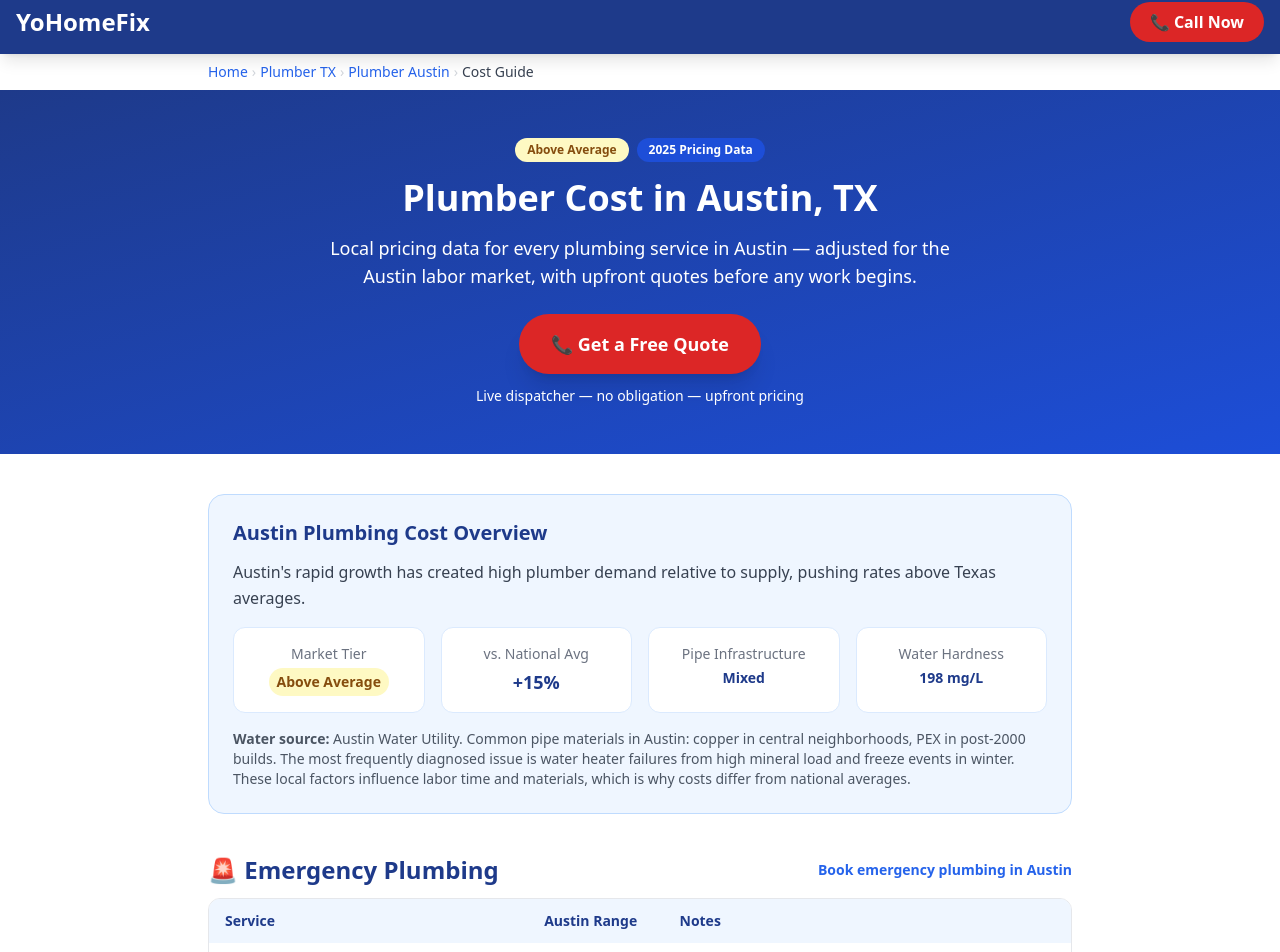
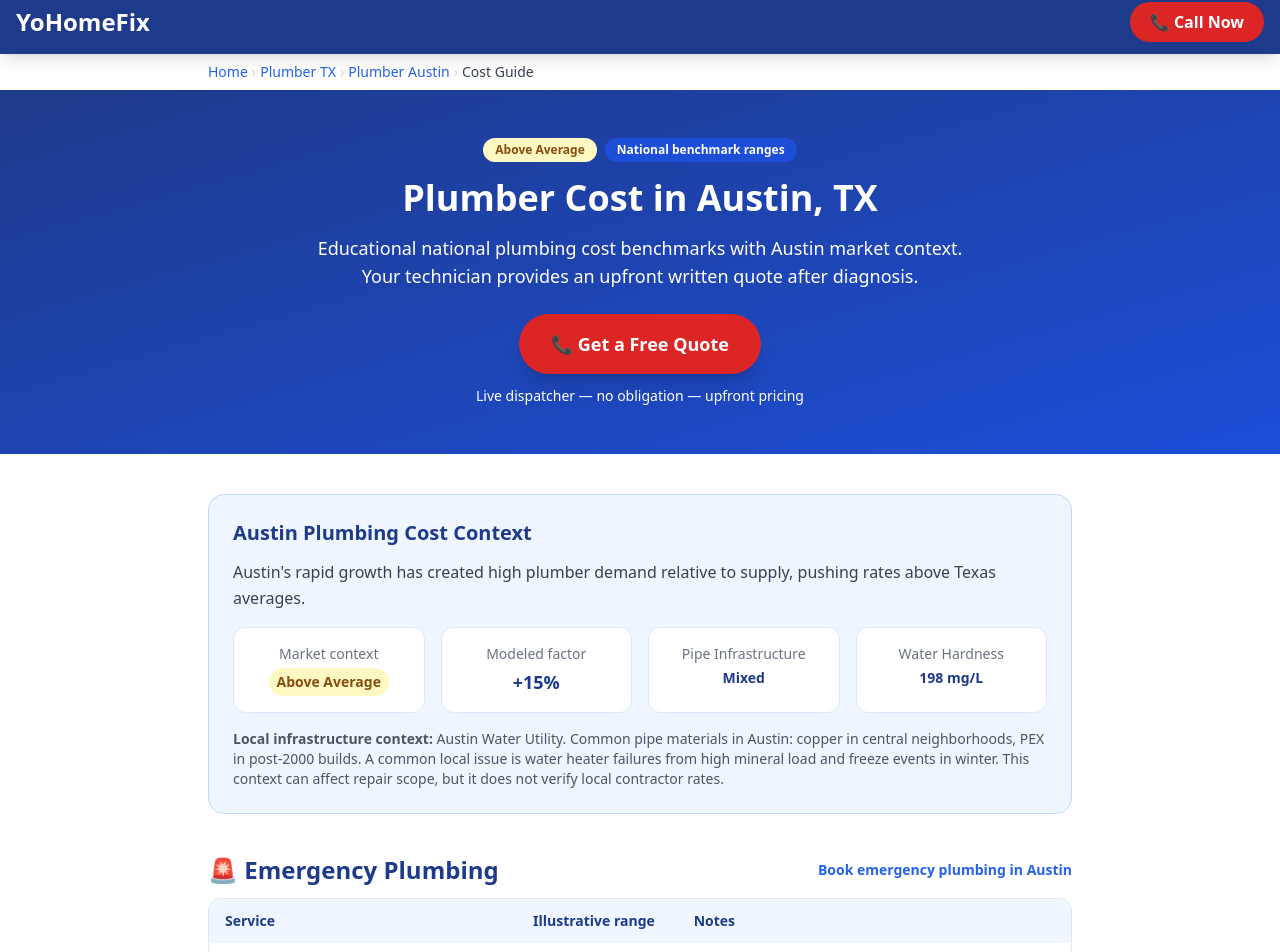
Before and after one commit to asimexports123/pseo-plumbing-site, a Next.js app: page /cost/austin in a window 1280 px wide. Shown: the part 42-994 px from the top of the page. Built offline with nearby package versions, Linux system fonts and the light colour scheme; no server answers.

Commit message:
Clarify city cost guide methodology

```diff
--- a/pages/cost/[city].js
+++ b/pages/cost/[city].js
@@ -15,21 +15,21 @@ import { buildOrganizationSchema, buildWebSiteSchema, buildPersonSchema } from '
 import { getDeterministicLastReviewed } from '../../lib/dateUtils';
 
 const CITY_COST_PROFILE = {
-  'New York':      { multiplier: 1.45, tier: 'Premium Market', note: 'NYC labor costs run 40-50% above national average due to high cost of living, union labor prevalence, and parking/access surcharges in dense boroughs.' },
-  'Los Angeles':   { multiplier: 1.35, tier: 'Premium Market', note: 'LA metro plumbing costs reflect high labor rates, traffic time costs between jobs, and elevated material costs due to California regulations.' },
-  'Chicago':       { multiplier: 1.20, tier: 'Above Average',  note: "Chicago's union plumber labor rates and older housing stock (requiring more complex repairs) push costs above the national midpoint." },
-  'Houston':       { multiplier: 0.95, tier: 'Near Average',   note: "Houston's competitive plumbing market and lower cost of living keep rates near or slightly below national averages despite high service volume." },
-  'Phoenix':       { multiplier: 1.05, tier: 'Near Average',   note: 'Phoenix costs are near the national average, though summer peak demand can affect scheduling premiums.' },
-  'Dallas':        { multiplier: 0.98, tier: 'Near Average',   note: "Dallas-Fort Worth's large contractor base creates competitive pricing — most residential plumbing rates fall within the national average range." },
-  'San Antonio':   { multiplier: 0.90, tier: 'Below Average',  note: 'San Antonio has one of the lower plumbing cost profiles among major US metros, reflecting lower overall cost of living and strong local contractor supply.' },
-  'San Diego':     { multiplier: 1.30, tier: 'Premium Market', note: 'San Diego labor and material costs track closely with other Southern California markets — elevated by state licensing requirements and high living costs.' },
-  'Austin':        { multiplier: 1.15, tier: 'Above Average',  note: "Austin's rapid growth has created high plumber demand relative to supply, pushing rates above Texas averages." },
-  'Philadelphia':  { multiplier: 1.25, tier: 'Above Average',  note: "Philadelphia's aging housing stock and union labor prevalence push rates above the national midpoint." },
+  'New York':      { factor: 1.45, tier: 'Premium Market', note: 'NYC labor costs run 40-50% above national average due to high cost of living, union labor prevalence, and parking/access surcharges in dense boroughs.' },
+  'Los Angeles':   { factor: 1.35, tier: 'Premium Market', note: 'LA metro plumbing costs reflect high labor rates, traffic time costs between jobs, and elevated material costs due to California regulations.' },
+  'Chicago':       { factor: 1.20, tier: 'Above Average',  note: "Chicago's union plumber labor rates and older housing stock (requiring more complex repairs) push costs above the national midpoint." },
+  'Houston':       { factor: 0.95, tier: 'Near Average',   note: "Houston's competitive plumbing market and lower cost of living keep rates near or slightly below national averages despite high service volume." },
+  'Phoenix':       { factor: 1.05, tier: 'Near Average',   note: 'Phoenix costs are near the national average, though summer peak demand can affect scheduling premiums.' },
+  'Dallas':        { factor: 0.98, tier: 'Near Average',   note: "Dallas-Fort Worth's large contractor base creates competitive pricing — most residential plumbing rates fall within the national average range." },
+  'San Antonio':   { factor: 0.90, tier: 'Below Average',  note: 'San Antonio has one of the lower plumbing cost profiles among major US metros, reflecting lower overall cost of living and strong local contractor supply.' },
+  'San Diego':     { factor: 1.30, tier: 'Premium Market', note: 'San Diego labor and material costs track closely with other Southern California markets — elevated by state licensing requirements and high living costs.' },
+  'Austin':        { factor: 1.15, tier: 'Above Average',  note: "Austin's rapid growth has created high plumber demand relative to supply, pushing rates above Texas averages." },
+  'Philadelphia':  { factor: 1.25, tier: 'Above Average',  note: "Philadelphia's aging housing stock and union labor prevalence push rates above the national midpoint." },
 };
 
 function getCostTable(cityName) {
-  const profile = CITY_COST_PROFILE[cityName] || { multiplier: 1.0 };
-  const m = profile.multiplier;
+  const profile = CITY_COST_PROFILE[cityName] || { factor: 1.0 };
+  const m = profile.factor;
   function adj(low, high) {
     return { low: `$${Math.round(low * m / 5) * 5}`, high: `$${Math.round(high * m / 5) * 5}` };
   }
@@ -84,15 +84,14 @@ function getCostTable(cityName) {
 }
 
 function getCostFaqs(cityName, profile) {
-  const p = CITY_COST_PROFILE[cityName] || { multiplier: 1.0 };
   return [
     {
-      q: `How much does a plumber cost in ${cityName}?`,
-      a: `Plumbing costs in ${cityName} are ${profile.tier === 'Premium Market' ? 'above the national average' : profile.tier === 'Above Average' ? 'somewhat above the national average' : 'near the national average'}. ${profile.note} A standard service call typically runs $${Math.round(75 * p.multiplier / 5) * 5}–$${Math.round(150 * p.multiplier / 5) * 5}. Emergency and after-hours rates do not carry a surcharge at YoHomeFix.`,
+      q: `How should I use the ${cityName} plumbing cost ranges?`,
+      a: `This guide applies a market-context factor to educational national benchmarks; it is not verified ${cityName} contractor rate data. ${profile.note} Your actual quote depends on diagnosis, access, materials, permits, and the approved scope of work.`,
     },
     {
       q: `Why do plumbing costs in ${cityName} differ from national averages?`,
-      a: `${profile.note} National average figures are useful benchmarks, but your actual quote reflects local labor markets, permit requirements, and the specific scope of your job. All pricing through YoHomeFix is provided upfront in writing before any work begins.`,
+      a: `${profile.note} The figures are illustrative benchmarks, not a verified survey of ${cityName} contractor rates. Your actual quote reflects the diagnosed issue, access, materials, permits, and the approved scope of work.`,
     },
     {
       q: `Does YoHomeFix charge extra for emergency plumbing in ${cityName}?`,
@@ -121,7 +120,7 @@ export async function getStaticProps({ params }) {
   if (!cityName) return { notFound: true };
   const cityEntry = SEED_CITIES.find((c) => c.name === cityName);
   if (!cityEntry) return { notFound: true };
-  const profile = CITY_COST_PROFILE[cityName] || { multiplier: 1.0, tier: 'Near Average', note: '' };
+  const profile = CITY_COST_PROFILE[cityName] || { factor: 1.0, tier: 'Near Average', note: '' };
   const costTable = getCostTable(cityName);
   const faqs = getCostFaqs(cityName, profile);
   const cityData = CITY_DATA[cityName] || {};
@@ -134,8 +133,8 @@ export default function CostPage({ cityName, stateCode, profile, costTable, faqs
   const canonical = `${domain}/cost/${slug}`;
   const coords = CITY_COORDS[cityName];
 
-  const title = `Plumber Cost in ${cityName}, ${stateCode} — 2025 Pricing Guide | YoHomeFix`;
-  const description = `How much does a plumber cost in ${cityName}? Local pricing data for emergency plumbing, drain cleaning, leak repair, pipe burst, and water heater service — upfront quotes guaranteed.`;
+  const title = `Plumber Cost in ${cityName}, ${stateCode} — Pricing Guide | YoHomeFix`;
+  const description = `Educational plumbing cost ranges for ${cityName}: national benchmarks, market-context factors, and pricing considerations for emergency plumbing, drains, leaks, pipes, and water heaters.`;
   const lastReviewed = getDeterministicLastReviewed(`cost-${slug}`);
 
   const breadcrumbs = [
@@ -243,11 +242,11 @@ export default function CostPage({ cityName, stateCode, profile, costTable, faqs
           <div className="max-w-3xl mx-auto">
             <div className="flex justify-center gap-2 mb-4">
               <span className={`text-xs font-bold px-3 py-1 rounded-full ${tierColor}`}>{profile.tier}</span>
-              <span className="text-xs font-bold px-3 py-1 rounded-full bg-blue-700 text-white">2025 Pricing Data</span>
+              <span className="text-xs font-bold px-3 py-1 rounded-full bg-blue-700 text-white">National benchmark ranges</span>
             </div>
             <h1 className="text-3xl md:text-4xl font-extrabold mb-4">Plumber Cost in {cityName}, {stateCode}</h1>
             <p className="speakable-intro text-white text-lg mb-6 max-w-2xl mx-auto">
-              Local pricing data for every plumbing service in {cityName} — adjusted for the {cityName} labor market, with upfront quotes before any work begins.
+              Educational national plumbing cost benchmarks with {cityName} market context. Your technician provides an upfront written quote after diagnosis.
             </p>
             <a href={`tel:${PHONE_NUMBER}`} className="inline-flex items-center gap-3 bg-red-600 hover:bg-red-500 text-white px-8 py-4 rounded-full text-lg font-extrabold shadow-xl">
               📞 Get a Free Quote
@@ -259,17 +258,17 @@ export default function CostPage({ cityName, stateCode, profile, costTable, faqs
         <main className="max-w-4xl mx-auto w-full px-4 py-10">
 
           <div className="bg-blue-50 border border-blue-200 rounded-2xl p-6 mb-10">
-            <h2 className="text-xl font-bold text-blue-900 mb-3">{cityName} Plumbing Cost Overview</h2>
+            <h2 className="text-xl font-bold text-blue-900 mb-3">{cityName} Plumbing Cost Context</h2>
             <p className="text-gray-700 leading-relaxed mb-4">{profile.note}</p>
             <div className="grid sm:grid-cols-2 md:grid-cols-4 gap-4 text-sm mb-4">
               <div className="bg-white rounded-xl border border-blue-100 p-4 text-center">
-                <p className="text-gray-500 mb-1">Market Tier</p>
+                <p className="text-gray-500 mb-1">Market context</p>
                 <p className={`font-bold text-sm px-2 py-1 rounded-full inline-block ${tierColor}`}>{profile.tier}</p>
               </div>
               <div className="bg-white rounded-xl border border-blue-100 p-4 text-center">
-                <p className="text-gray-500 mb-1">vs. National Avg</p>
+                <p className="text-gray-500 mb-1">Modeled factor</p>
                 <p className="font-bold text-blue-900 text-lg">
-                  {profile.multiplier > 1 ? `+${Math.round((profile.multiplier - 1) * 100)}%` : profile.multiplier < 1 ? `-${Math.round((1 - profile.multiplier) * 100)}%` : 'On par'}
+                  {profile.factor > 1 ? `+${Math.round((profile.factor - 1) * 100)}%` : profile.factor < 1 ? `-${Math.round((1 - profile.factor) * 100)}%` : 'Baseline'}
                 </p>
               </div>
               <div className="bg-white rounded-xl border border-blue-100 p-4 text-center">
@@ -283,10 +282,10 @@ export default function CostPage({ cityName, stateCode, profile, costTable, faqs
             </div>
             {cityData.waterUtility && (
               <p className="text-sm text-gray-600">
-                <strong>Water source:</strong> {cityData.waterUtility}.
+                <strong>Local infrastructure context:</strong> {cityData.waterUtility}.
                 {cityData.pipeMaterial && ` Common pipe materials in ${cityName}: ${cityData.pipeMaterial}.`}
-                {cityData.dominantFailure && ` The most frequently diagnosed issue is ${cityData.dominantFailure}.`}
-                {' '}These local factors influence labor time and materials, which is why costs differ from national averages.
+                {cityData.dominantFailure && ` A common local issue is ${cityData.dominantFailure}.`}
+                {' '}This context can affect repair scope, but it does not verify local contractor rates.
               </p>
             )}
           </div>
@@ -304,7 +303,7 @@ export default function CostPage({ cityName, stateCode, profile, costTable, faqs
                   <thead>
                     <tr className="bg-blue-50 text-blue-900">
                       <th className="text-left px-4 py-3 font-semibold">Service</th>
-                      <th className="text-left px-4 py-3 font-semibold whitespace-nowrap">{cityName} Range</th>
+                      <th className="text-left px-4 py-3 font-semibold whitespace-nowrap">Illustrative range</th>
                       <th className="text-left px-4 py-3 font-semibold hidden md:table-cell">Notes</th>
                     </tr>
                   </thead>
@@ -319,7 +318,7 @@ export default function CostPage({ cityName, stateCode, profile, costTable, faqs
                   </tbody>
                 </table>
               </div>
-              <p className="text-xs text-gray-700 mt-2">* {cityName}-adjusted estimates. Actual cost depends on scope, access, and materials. Upfront written quote before work begins.</p>
+              <p className="text-xs text-gray-700 mt-2">* Educational national benchmarks adjusted by a market-context model, not verified local contractor rates. Actual cost depends on scope, access, materials, and local conditions. Upfront written quote before work begins.</p>
             </div>
           ))}
 
--- a/pages/sitemap.xml.js
+++ b/pages/sitemap.xml.js
@@ -1,4 +1,4 @@
-import { SEED_CITIES, SERVICES, STATES, cityToSlug, buildSlug, isCityQualifiedForService } from '../lib/cities';
+import { SEED_CITIES, SERVICES, STATES, COST_PAGE_CITIES, cityToSlug, buildSlug, isCityQualifiedForService } from '../lib/cities';
 
 const DOMAIN = process.env.NEXT_PUBLIC_DOMAIN || 'https://yohomefix.com';
 
@@ -50,8 +50,8 @@ export function buildStaticUrlset() {
         lastmod: today,
       }))
     ),
-    ...['new-york','los-angeles','chicago','houston','phoenix','dallas','san-antonio','san-diego','austin','philadelphia'].map((slug) => ({
-      loc: `${DOMAIN}/cost/${slug}`,
+    ...COST_PAGE_CITIES.map((cityName) => ({
+      loc: `${DOMAIN}/cost/${cityToSlug(cityName)}`,
       priority: '0.8',
       changefreq: 'monthly',
       lastmod: today,
```
